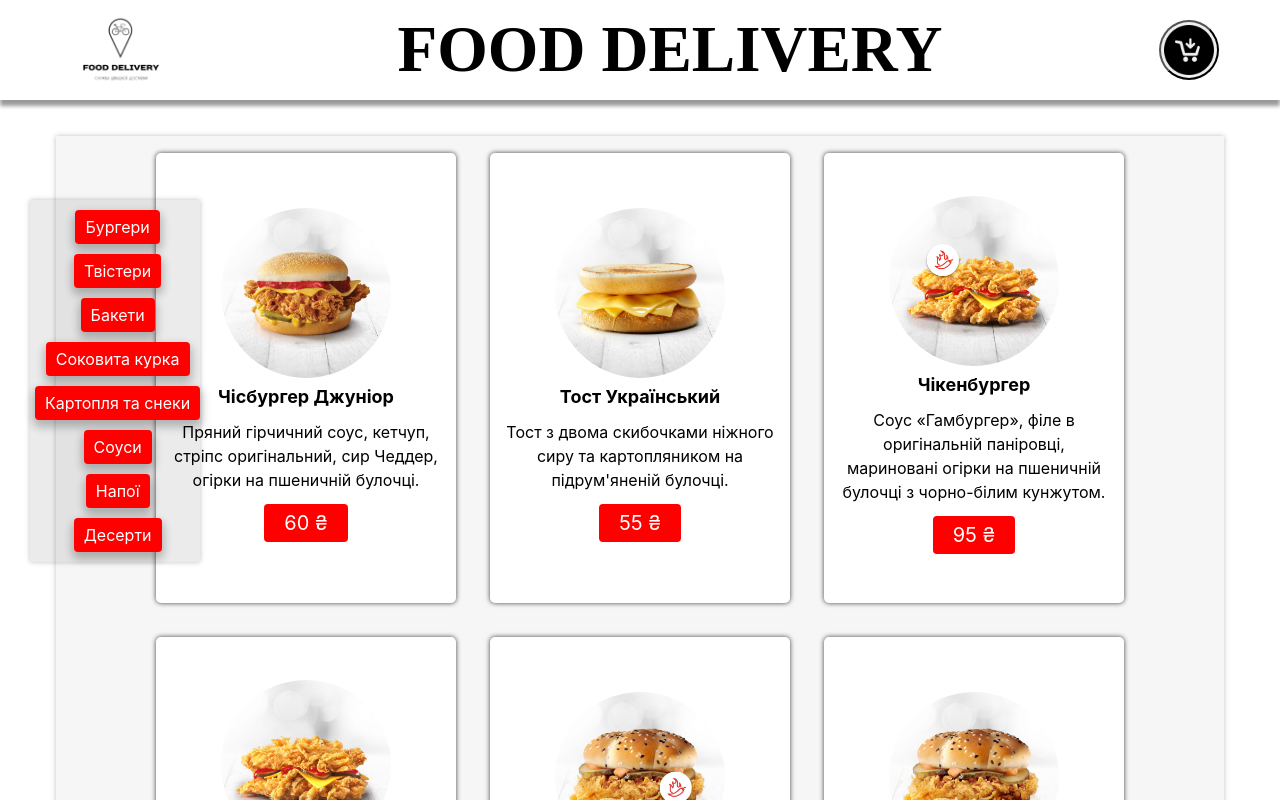
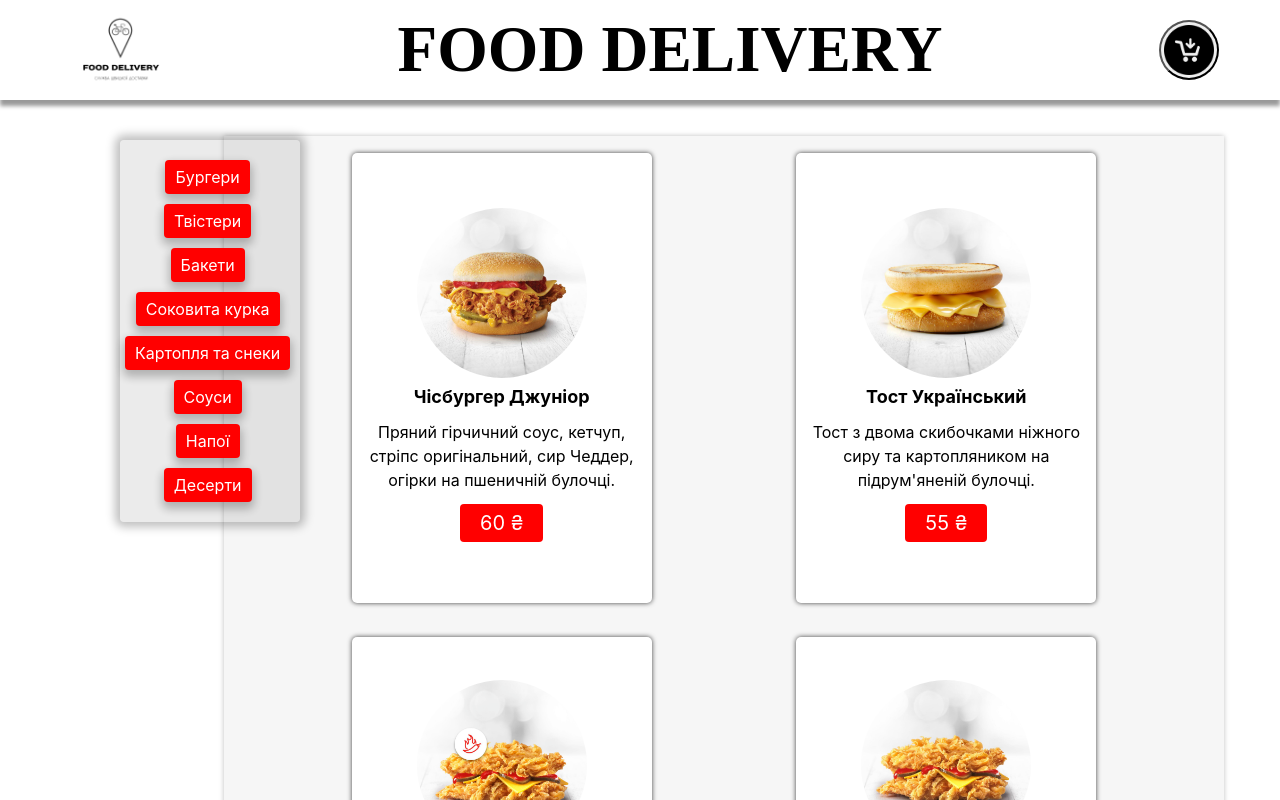
Before and after one commit to CrocodileGenna/clone_dostavka, a React (Create React App) app: page /clone_dostavka/KFC in a window 1280 px wide. Shown: the top 800 px of the page. Built offline with nearby package versions, Linux system fonts and the light colour scheme.

Commit message:
fix title menu and styled

```diff
--- a/src/components/Menu/Menu.jsx
+++ b/src/components/Menu/Menu.jsx
@@ -1,12 +1,12 @@
 // import React from 'react';
 import { OneCard } from './OneCard';
-import { MenuStyled } from './styled/Menu.styled';
+import { MenuStyled, ConteinerMenu } from './styled/Menu.styled';
 // import { MenuStyled, TitleMenu, OnePosition, Link } from './styled/Menu.styled';
 import { TitleMenu } from './TitleMenu';
 
 export function Menu({ prop }) {
   return (
-    <div>
+    <ConteinerMenu>
       <TitleMenu props={prop} />
       <MenuStyled>
         {prop.map(props => {
@@ -17,6 +17,6 @@ export function Menu({ prop }) {
           );
         })}
       </MenuStyled>
-    </div>
+    </ConteinerMenu>
   );
 }
--- a/src/components/Menu/TitleMenu.jsx
+++ b/src/components/Menu/TitleMenu.jsx
@@ -1,4 +1,4 @@
-import { TitleMenuStyle, OnePosition, Link } from './styled/Menu.styled';
+import { TitleMenuStyle, OnePosition, Link } from './styled/TitleMenu.styled';
 
 export function TitleMenu({ props }) {
   //   console.log(props);
--- a/src/components/Menu/styled/Menu.styled.jsx
+++ b/src/components/Menu/styled/Menu.styled.jsx
@@ -1,49 +1,15 @@
 import styled from '@emotion/styled';
 
+export const ConteinerMenu = styled.div`
+  display: flex;
+  align-items: flex-start;
+  justify-content: flex-end;
+`;
 export const MenuStyled = styled.ul`
   display: flex;
   flex-wrap: wrap;
-  justify-content: center;
+  justify-content: space-evenly;
+  width: 1000px;
   background-color: #f5f5f5d1;
   box-shadow: 0px 0px 5px 0px rgba(0, 0, 0, 0.25);
 `;
-
-export const TitleMenuStyle = styled.ul`
-  display: flex;
-  position: fixed;
-  left: 30px;
-  top: 200px;
-  padding: 5px;
-  align-items: center;
-  justify-content: space-evenly;
-  flex-direction: column;
-
-  background-color: #00000014;
-  box-shadow: 0px 0px 5px 0px rgb(0 0 0 / 25%);
-`;
-
-export const OnePosition = styled.li`
-  display: block;
-`;
-
-export const Link = styled.a`
-  display: flex;
-  justify-content: center;
-  width: 100%;
-  height: 100%;
-  margin: 5px;
-  padding: 5px;
-  border-radius: 4px;
-  background-color: red;
-  box-shadow: 0px 5px 10px 2px rgb(0 0 0 / 25%);
-  text-decoration: none;
-
-  color: #fff;
-  :hover,
-  :focus {
-    cursor: pointer;
-    // font-weight: bold;
-    color: red;
-    background-color: #fff;
-  }
-`;
--- /dev/null
+++ b/src/components/Menu/styled/TitleMenu.styled.jsx
@@ -0,0 +1,50 @@
+import styled from '@emotion/styled';
+
+export const TitleMenuStyle = styled.ul`
+  display: flex;
+  padding: 15px;
+
+  position: fixed;
+  left: 120px;
+  top: 140px;
+
+  border-radius: 4px;
+  align-items: center;
+  justify-content: space-evenly;
+  flex-direction: column;
+
+  background-color: #00000014;
+  box-shadow: 0px 0px 10px 5px rgb(0 0 0 / 25%);
+
+  @media screen and (min-width: 760px) {
+  }
+
+  @media screen and (min-width: 1200px) {
+  }
+`;
+
+export const OnePosition = styled.li`
+  display: block;
+`;
+
+export const Link = styled.a`
+  display: flex;
+  justify-content: center;
+  width: 100%;
+  height: 100%;
+  margin: 5px;
+  padding: 5px;
+  border-radius: 4px;
+  background-color: red;
+  box-shadow: 0px 5px 10px 2px rgb(0 0 0 / 25%);
+  text-decoration: none;
+
+  color: #fff;
+  :hover,
+  :focus {
+    cursor: pointer;
+    // font-weight: bold;
+    color: red;
+    background-color: #fff;
+  }
+`;
```
